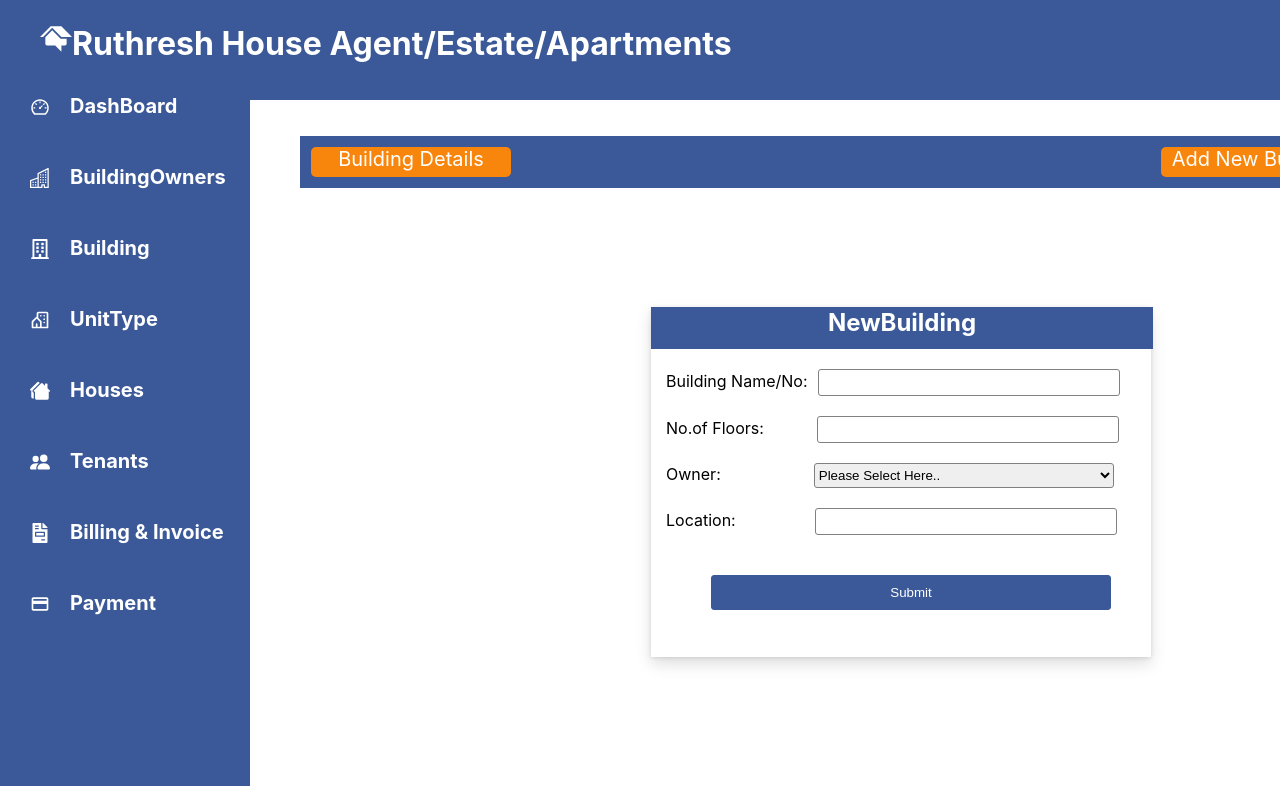
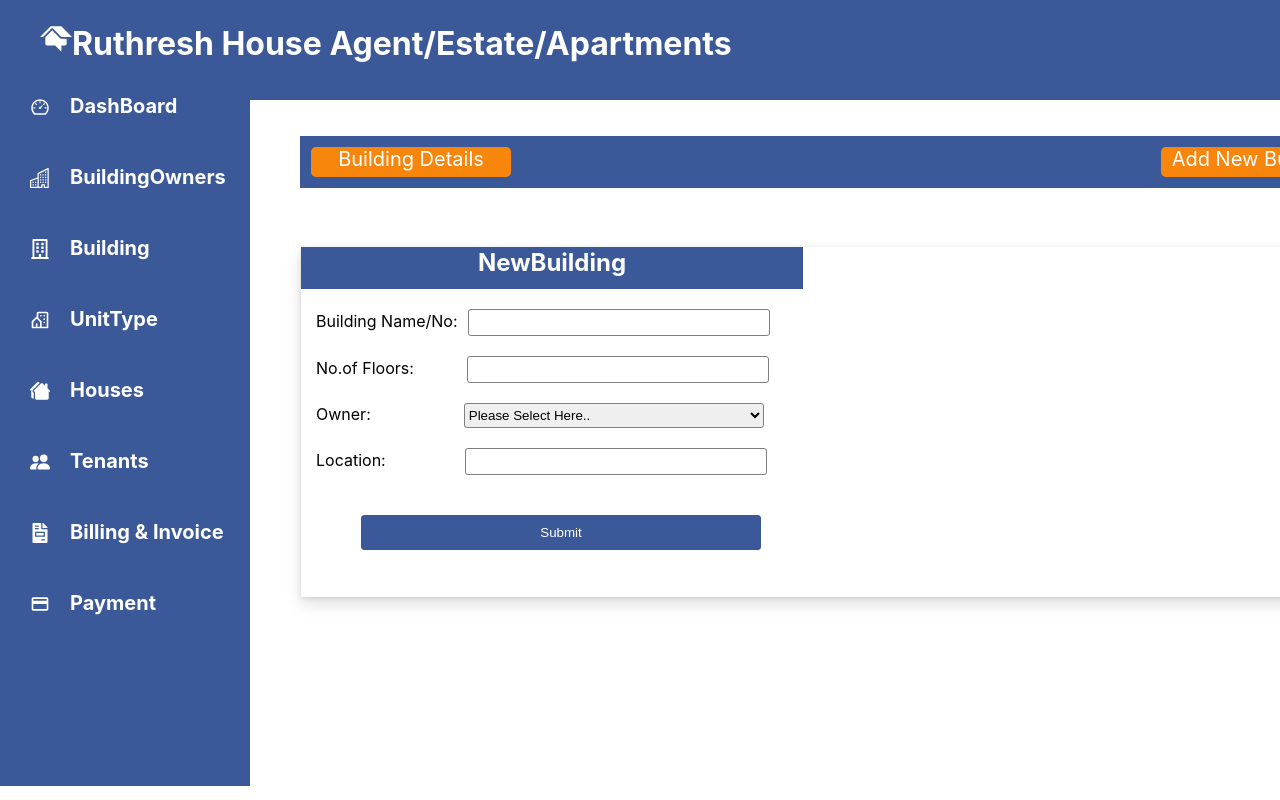
Before and after one commit to jagadeeswarisai/React-House-Rental--Application, a React (Create React App) app: page /dashboard/NewBuilding/newbuildingowners in a window 1280 px wide. Shown: the top 800 px of the page. Built offline with nearby package versions, Linux system fonts and the light colour scheme.

Commit message:
Update NewBuildingOwners.css

```diff
--- a/src/Component/NewBuildingOwners.css
+++ b/src/Component/NewBuildingOwners.css
@@ -1,9 +1,8 @@
 .Box
 {
-    width:500px;
+    width:100;
     height:350px;
-    margin-top: 170px;
-    margin-left: 350px;
+  margin:10% auto;
     box-shadow: 0 7px 15px 0 rgba(0, 0, 0, .13), 0 1px 4px 0 rgba(0, 0, 0, .11);
 }
 #h1
```
